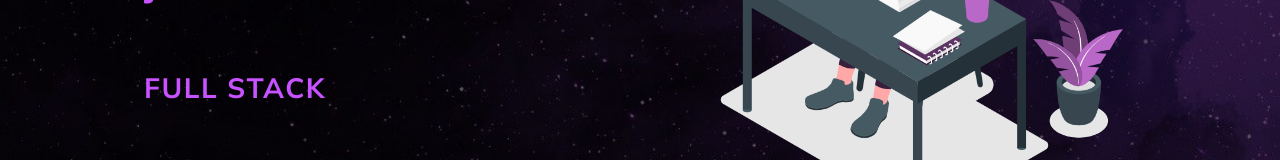
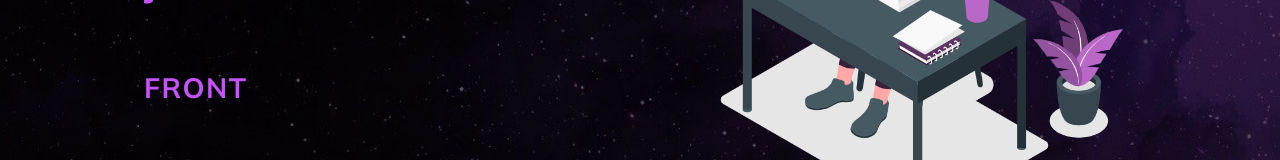
Before and after one commit to harshad0505/myPortFolio, a React (Create React App) app: page / in a window 1280 px wide. Shown: the part 443-603 px from the top of the page. Built offline with nearby package versions, Linux system fonts and the light colour scheme.

Commit message:
type edit modified

```diff
--- a/src/pages/Home.js
+++ b/src/pages/Home.js
@@ -1,28 +1,39 @@
 import React from "react";
-import {Typewriter} from "react-simple-typewriter"
-import homePic from "../images/homeImage.svg"
+import { Typewriter } from "react-simple-typewriter";
+import homePic from "../images/homeImage.svg";
 
 const Home = () => {
   return (
     <div className="home-page">
       <div className="home-content">
-        <p className="greetings">Hi There ! <span className="wave"> 👋 </span></p>
-        <p className="name">I'M <span> JEGADEESHWARAN</span></p>
-        <p className="role">  <Typewriter
-            words={['FULL STACK DEVELOPER', "FRONT END DEVELOPER", 'MERN STACK DEVELOPER']}
+        <p className="greetings">
+          Hi There ! <span className="wave"> 👋 </span>
+        </p>
+        <p className="name">
+          I'M <span> JEGADEESHWARAN</span>
+        </p>
+        <p className="role">
+          {" "}
+          <Typewriter
+            words={[
+              "FRONT END DEVELOPER",
+              "REACT DEVELOPER",
+              "MERN STACK DEVELOPER",
+            ]}
             loop={5}
             cursor
-            cursorStyle='_'
+            cursorStyle="_"
             typeSpeed={150}
             deleteSpeed={40}
             delaySpeed={2000}
-          /></p>
+          />
+        </p>
       </div>
       <div className="home-image">
-        <img src={homePic} alt="Developer-Table" className="home-pic"/>
+        <img src={homePic} alt="Developer-Table" className="home-pic" />
       </div>
     </div>
-  )
+  );
 };
 
 export default Home;
```
